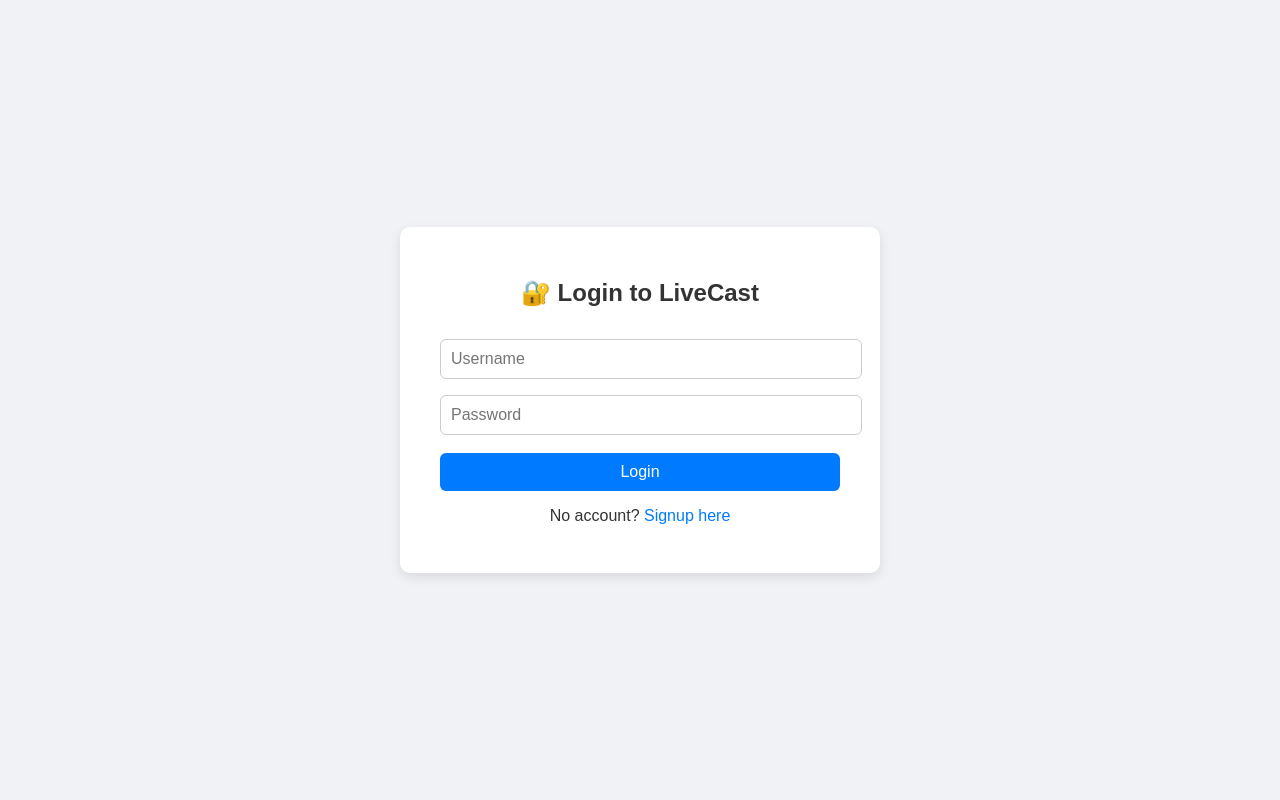
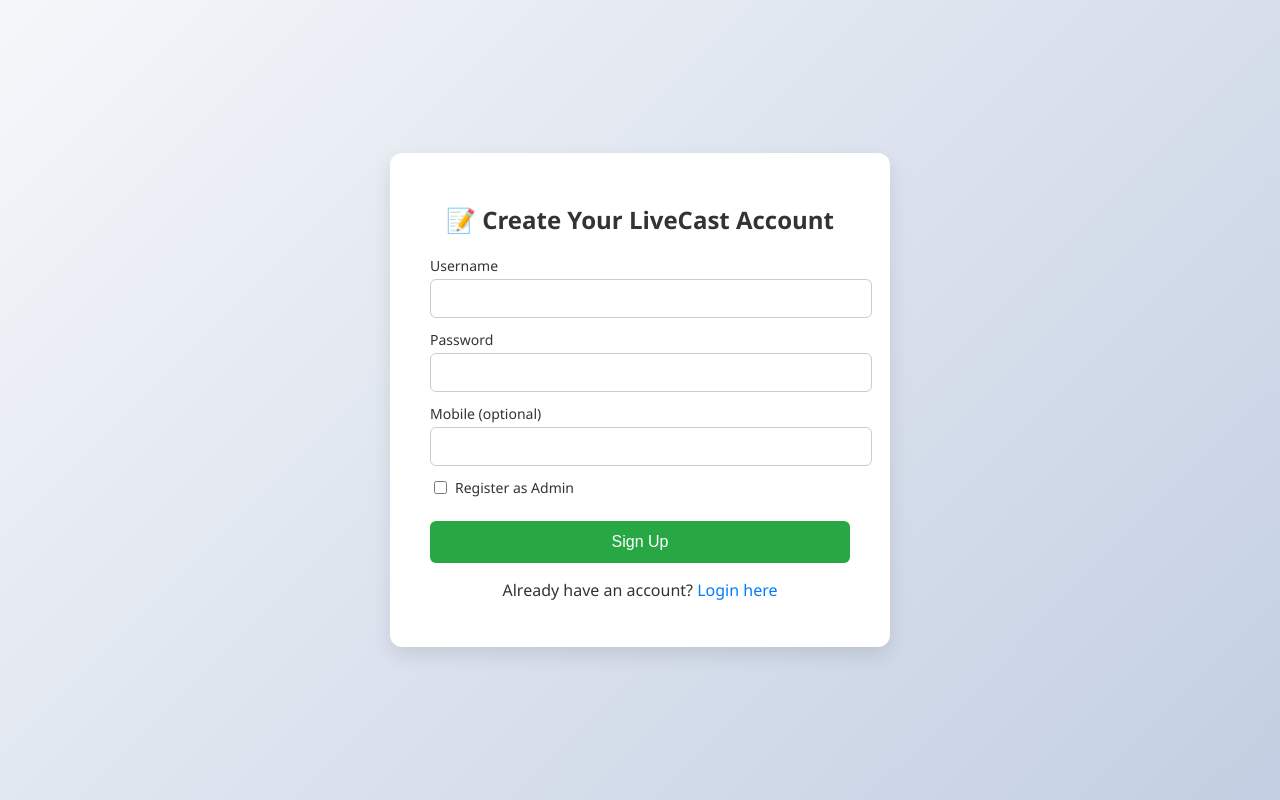
Before and after one commit to Amiteshyadav3333/ENJOYABLE, a Flask app: page /login in a window 1280 px wide. Run offline with Flask 3, Linux system fonts and the light colour scheme.

Commit message:
✅ Final LiveCast backend with frontend login/signup integration

```diff
--- a/backend/app.py
+++ b/backend/app.py
@@ -5,10 +5,10 @@ import os
 import sqlite3
 import uuid
 import traceback
-from flask import Flask, render_template, request, redirect, session, url_for, jsonify
+from flask import Flask, render_template, request, redirect, session, url_for
 from flask_socketio import SocketIO, emit, join_room, leave_room
 from flask_sqlalchemy import SQLAlchemy
-from werkzeug.security import generate_password_hash, check_password_hash
+from werkzeug.security import generate_password_hash
 
 app = Flask(__name__)
 socketio = SocketIO(app, cors_allowed_origins="*", async_mode="eventlet")
@@ -20,8 +20,8 @@ BASE_DIR = os.path.abspath(os.path.join(os.path.dirname(__file__), '..'))
 DB_PATH = os.path.join(BASE_DIR, 'database', 'users.db')
 
 app.secret_key = 'your_secret_key'
+app.config['SQLALCHEMY_TRACK_MODIFICATIONS'] = False
 app.config['SQLALCHEMY_DATABASE_URI'] = f"sqlite:///{DB_PATH}"
-app.config['SQLALCHEMY_TRACK_MODIFICATIONS'] = False
 
 db = SQLAlchemy(app)
 
@@ -38,20 +38,20 @@ class User(db.Model):
     room = db.Column(db.String(50))
 
 # -------------------------
-# Routes for frontend templates
+# Routes
 # -------------------------
 @app.route('/')
 def home():
     if 'username' in session:
         return render_template('index.html', username=session['username'])
-    return redirect('/login')
+    return redirect(url_for('login'))
 
-@app.route('/login')
-def login_page():
+@app.route('/login', methods=['GET'])
+def login():
     return render_template('login.html')
 
-@app.route('/signup')
-def signup_page():
+@app.route('/signup', methods=['GET'])
+def signup():
     return render_template('signup.html')
 
 @app.route('/logout')
@@ -60,49 +60,7 @@ def logout():
     return redirect('/login')
 
 # -------------------------
-# API Routes for JS fetch
-# -------------------------
-@app.route('/api/login', methods=['POST'])
-def api_login():
-    try:
-        data = request.get_json()
-        username = data.get('username')
-        password = data.get('password')
-        user = User.query.filter_by(username=username).first()
-        if user and check_password_hash(user.password_hash, password):
-            session['user_id'] = user.id
-            session['username'] = user.username
-            return jsonify({"message": "Login successful"}), 200
-        return jsonify({"message": "Invalid credentials"}), 401
-    except Exception as e:
-        print("Login error:", str(e))
-        traceback.print_exc()
-        return jsonify({"message": "Internal Server Error"}), 500
-
-@app.route('/signup', methods=['POST'])
-def api_signup():
-    try:
-        data = request.get_json()
-        username = data.get('username')
-        password = data.get('password')
-        mobile = data.get('mobile')
-        is_admin = data.get('is_admin', False)
-
-        if User.query.filter_by(username=username).first():
-            return jsonify({"message": "Username already exists"}), 409
-
-        password_hash = generate_password_hash(password)
-        user = User(username=username, mobile=mobile, password_hash=password_hash, is_admin=is_admin)
-        db.session.add(user)
-        db.session.commit()
-        return jsonify({"message": "Signup successful"}), 201
-    except Exception as e:
-        print("Signup error:", str(e))
-        traceback.print_exc()
-        return jsonify({"message": "Internal Server Error"}), 500
-
-# -------------------------
-# Socket.IO Logic
+# Socket.IO Events
 # -------------------------
 rooms = {}
 
@@ -158,15 +116,24 @@ def join_room_evt(data):
 
 @socketio.on('chat_message')
 def chat_message(data):
-    emit('chat_message', {'sid': request.sid, 'text': data['text']}, room=data['room_id'])
+    emit('chat_message', {
+        'sid': request.sid,
+        'text': data['text']
+    }, room=data['room_id'])
 
 @socketio.on('reaction')
 def reaction(data):
-    emit('reaction', {'sid': request.sid, 'emoji': data['emoji']}, room=data['room_id'])
+    emit('reaction', {
+        'sid': request.sid,
+        'emoji': data['emoji']
+    }, room=data['room_id'])
 
 @socketio.on('signal')
 def signal(data):
-    emit('signal', {'sid': request.sid, 'signal': data['signal']}, room=data['target'])
+    emit('signal', {
+        'sid': request.sid,
+        'signal': data['signal']
+    }, room=data['target'])
 
 @socketio.on('admin_action')
 def admin_action(data):
@@ -185,6 +152,9 @@ def admin_action(data):
     else:
         emit('admin_action', {'action': action}, room=target)
 
+# -------------------------
+# Helper
+# -------------------------
 def _update_user_list(room_id):
     room = rooms.get(room_id)
     if not room:
@@ -193,9 +163,20 @@ def _update_user_list(room_id):
     emit('user_list', users, room=room_id)
 
 # -------------------------
-# Server Start
+# Run Server
 # -------------------------
 if __name__ == '__main__':
     with app.app_context():
         db.create_all()
+
+        # Create default admin
+        username = "admin"
+        password = "admin123"
+        password_hash = generate_password_hash(password)
+        if not User.query.filter_by(username=username).first():
+            new_admin = User(username=username, password_hash=password_hash, is_admin=True)
+            db.session.add(new_admin)
+            db.session.commit()
+            print("✅ User created: admin / admin123")
+
     socketio.run(app, host='0.0.0.0', port=5001, debug=True)
--- a/backend/templates/login.html
+++ b/backend/templates/login.html
@@ -1,82 +1,142 @@
 <!DOCTYPE html>
 <html lang="en">
 <head>
-  <meta charset="UTF-8">
-  <title>Login – LiveCast</title>
+  <meta charset="UTF-8" />
+  <title>Signup – LiveCast</title>
+  <meta name="viewport" content="width=device-width, initial-scale=1.0" />
   <link rel="stylesheet" href="{{ url_for('static', filename='style.css') }}">
   <style>
     body {
+      margin: 0;
+      padding: 0;
+      font-family: 'Segoe UI', Tahoma, Geneva, Verdana, sans-serif;
+      background: linear-gradient(135deg, #f5f7fa, #c3cfe2);
       display: flex;
+      justify-content: center;
       align-items: center;
-      justify-content: center;
       height: 100vh;
-      background: #f0f2f5;
-      font-family: Arial, sans-serif;
     }
 
-    .login-box {
-      background: #fff;
-      padding: 2rem 2.5rem;
-      border-radius: 10px;
-      box-shadow: 0 4px 12px rgba(0, 0, 0, 0.1);
+    .signup-container {
+      background: white;
+      padding: 30px 40px;
+      border-radius: 12px;
+      box-shadow: 0 8px 20px rgba(0, 0, 0, 0.1);
       width: 100%;
-      max-width: 400px;
+      max-width: 420px;
+    }
+
+    .signup-container h2 {
+      margin-bottom: 20px;
+      color: #333;
       text-align: center;
     }
 
-    .login-box h2 {
-      margin-bottom: 1.5rem;
+    .signup-container label {
+      font-size: 14px;
       color: #333;
+      display: block;
+      margin-top: 12px;
+      margin-bottom: 4px;
     }
 
-    .login-box input {
+    .signup-container input[type="text"],
+    .signup-container input[type="password"],
+    .signup-container input[type="tel"] {
       width: 100%;
       padding: 10px;
-      margin: 8px 0;
+      border-radius: 6px;
       border: 1px solid #ccc;
+      font-size: 15px;
+    }
+
+    .signup-container .checkbox-label {
+      display: flex;
+      align-items: center;
+      margin-top: 12px;
+    }
+
+    .signup-container .checkbox-label input {
+      margin-right: 8px;
+    }
+
+    .signup-container button {
+      width: 100%;
+      margin-top: 20px;
+      background-color: #28a745;
+      color: white;
+      padding: 12px;
+      border: none;
       border-radius: 6px;
       font-size: 16px;
+      cursor: pointer;
+      transition: background 0.3s;
     }
 
-    .login-box button {
-      width: 100%;
-      padding: 10px;
-      background-color: #007bff;
-      color: #fff;
-      font-size: 16px;
-      border: none;
-      border-radius: 6px;
-      cursor: pointer;
-      margin-top: 10px;
+    .signup-container button:hover {
+      background-color: #218838;
     }
 
-    .login-box button:hover {
-      background-color: #0056b3;
+    .signup-container p {
+      margin-top: 16px;
+      text-align: center;
     }
 
-    .login-box p {
-      margin-top: 1rem;
-    }
-
-    .login-box a {
+    .signup-container a {
       color: #007bff;
       text-decoration: none;
     }
 
-    .login-box a:hover {
+    .signup-container a:hover {
       text-decoration: underline;
     }
   </style>
 </head>
 <body>
-  <div class="login-box">
-    <h2>🔐 Login to LiveCast</h2>
-    <form method="POST" action="/login">
-      <input name="username" placeholder="Username" required>
-      <input name="password" type="password" placeholder="Password" required>
-      <button type="submit">Login</button>
+  <div class="signup-container">
+    <h2>📝 Create Your LiveCast Account</h2>
+    <form id="signupForm">
+      <label for="username">Username</label>
+      <input type="text" name="username" required />
+
+      <label for="password">Password</label>
+      <input type="password" name="password" required />
+
+      <label for="mobile">Mobile (optional)</label>
+      <input type="tel" name="mobile" />
+
+      <label class="checkbox-label">
+        <input type="checkbox" name="is_admin" />
+        Register as Admin
+      </label>
+
+      <button type="submit">Sign Up</button>
     </form>
-    <p>No account? <a href="/signup">Signup here</a></p>
+    <p>Already have an account? <a href="/login">Login here</a></p>
   </div>
+
+  <script>
+    const form = document.getElementById('signupForm');
+    form.addEventListener('submit', async (e) => {
+      e.preventDefault();
+      const formData = new FormData(form);
+      const data = Object.fromEntries(formData.entries());
+      data.is_admin = form.is_admin.checked;
+
+      const response = await fetch('/signup', {
+        method: 'POST',
+        headers: { 'Content-Type': 'application/json' },
+        body: JSON.stringify(data)
+      });
+
+      const result = await response.json();
+      if (response.ok) {
+        alert("Signup successful! Please login.");
+        window.location.href = "/login";
+      } else {
+        alert(result.message || "Signup failed. Try again.");
+      }
+    });
+  </script>
 </body>
 </html>
```
Also changed, not shown: backend/templates/index.html (+32 -93 lines), backend/templates/signup.html (+97 -37 lines).
